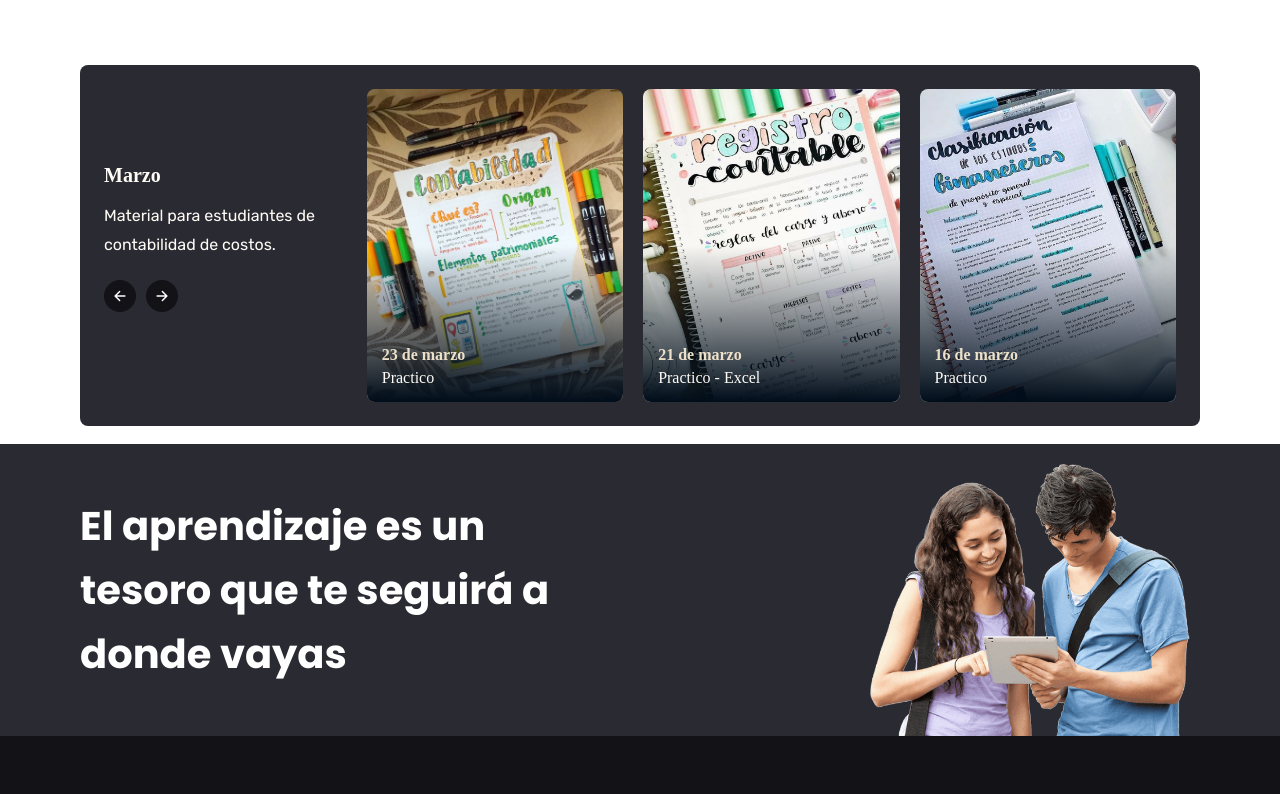
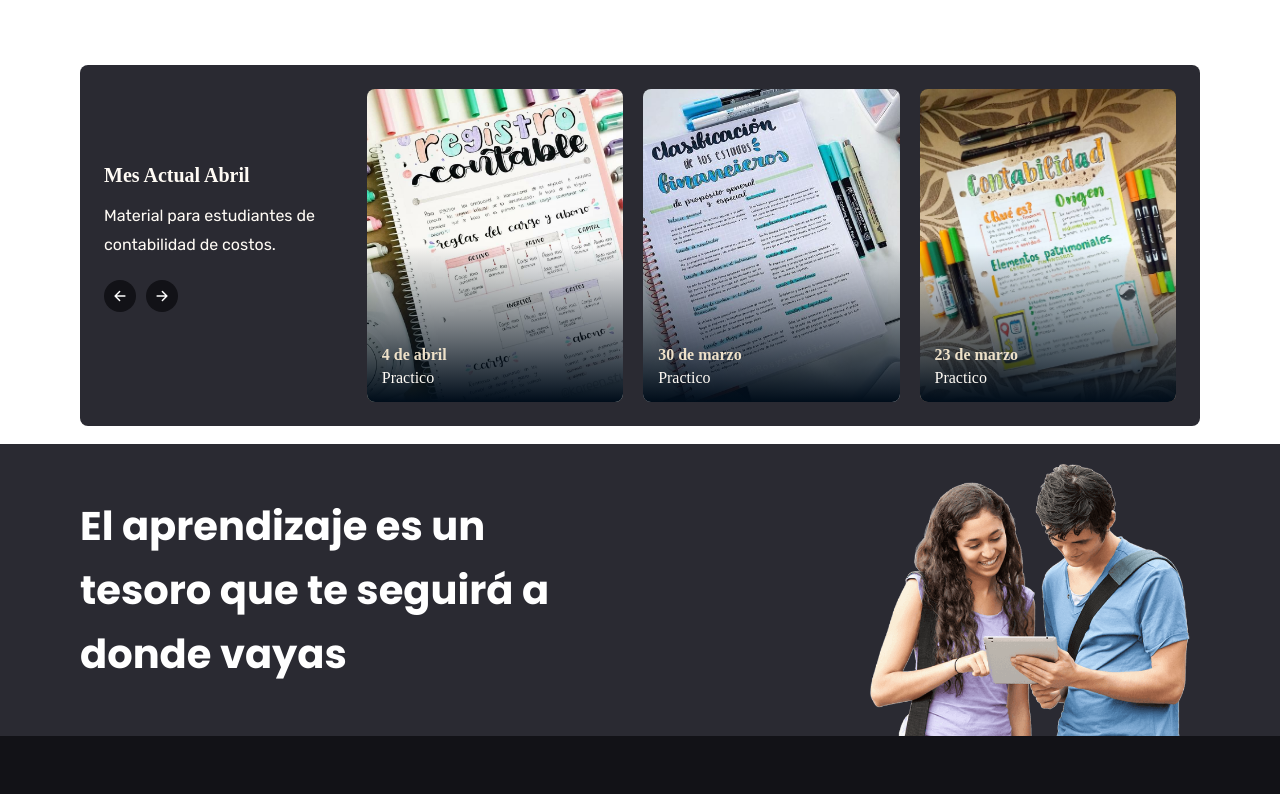
Before and after one commit to toky666/Costos-Web, a plain HTML site: page index.html in a window 1280 px wide. Shown: the part 1241-2035 px from the top of the page. Drawn offline with nearby package versions, Linux system fonts and the light colour scheme.

Commit message:
Add files via upload

```diff
--- a/index.html
+++ b/index.html
@@ -159,7 +159,7 @@
         - #TOPICS
       -->
 
-      <section class="topics" id="apuntes" aria-labelledby="topic-label" data-aos="fade-up">
+      <section class="topics" aria-labelledby="topic-label" data-aos="fade-up">
         <div class="container">
 
           <div class="card topic-card">
@@ -167,7 +167,7 @@
             <div class="card-content">
 
               <h2 class="headline headline-2 section-title card-title" id="topic-label">
-                Marzo
+                Mes Actual Abril
               </h2>
 
               <p class="card-text">
@@ -188,6 +188,39 @@
 
             <div class="slider" data-slider>
               <ul class="slider-list" data-slider-container>
+
+                <li class="slider-item">
+                  <div class="slider-card">
+
+                    <figure class="slider-banner img-holder" style="--width: 507; --height: 618;">
+                      <img src="./assets/images/a2.jpg" height="618" loading="lazy" alt="Sport" class="img-cover">
+                    </figure>
+
+                    <div class="slider-content">
+                      <span class="slider-title">
+                        <a href="./Documents/4abril.pdf">4 de abril</a></span>
+
+                      <p class="slider-subtitle">Practico</p>
+                    </div>
+
+                  </div>
+                </li>
+                <li class="slider-item">
+                  <div class="slider-card">
+
+                    <figure class="slider-banner img-holder" style="--width: 507; --height: 618;">
+                      <img src="./assets/images/a3.jpg" height="618" loading="lazy" alt="Sport" class="img-cover">
+                    </figure>
+
+                    <div class="slider-content">
+                      <span class="slider-title">
+                        <a href="./Documents/30marzo.pdf">30 de marzo</a></span>
+
+                      <p class="slider-subtitle">Practico</p>
+                    </div>
+
+                  </div>
+                </li>
 
                 <li class="slider-item">
                   <div class="slider-card">
@@ -260,7 +293,6 @@
 
         </div>
       </section>
-
       </br>
       <!--
         - #DEPARTMENTS
```
Also changed, not shown: assets/css/style.css (+5 -38 lines), 2 other files.
